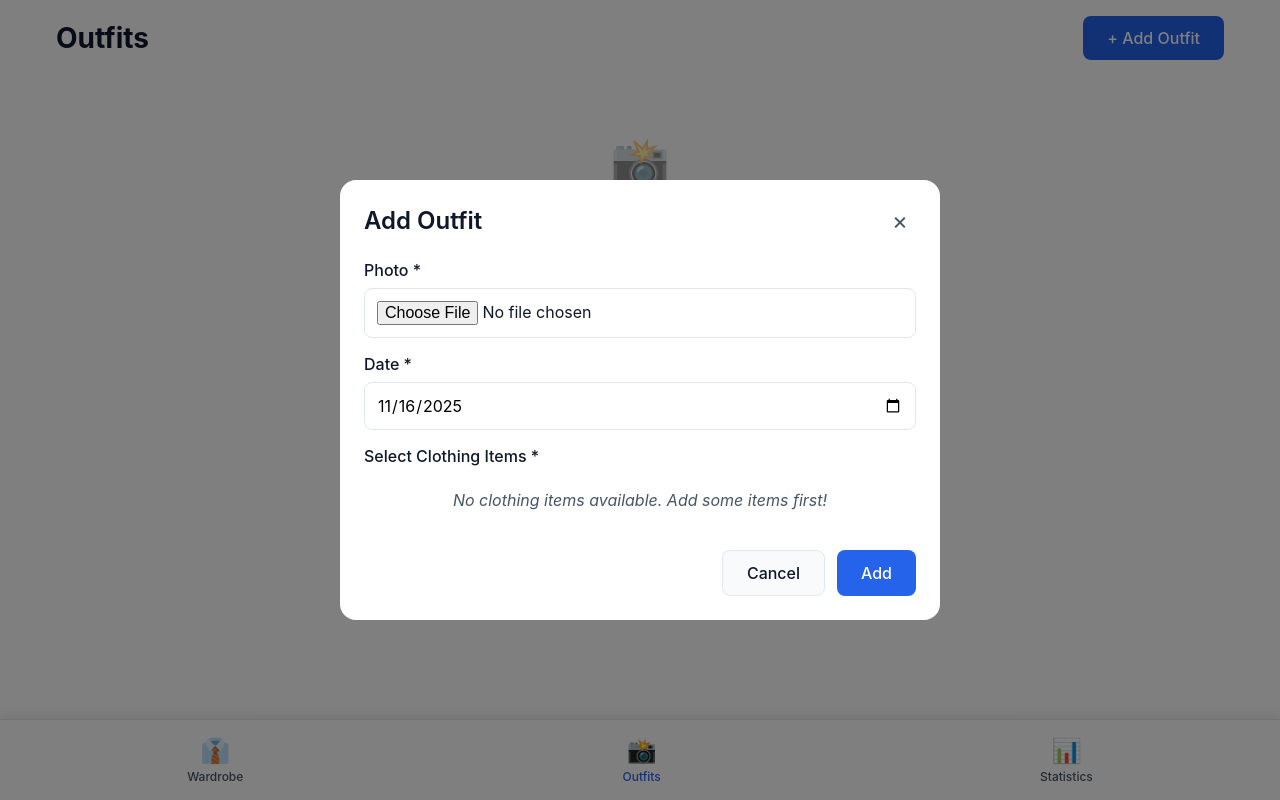
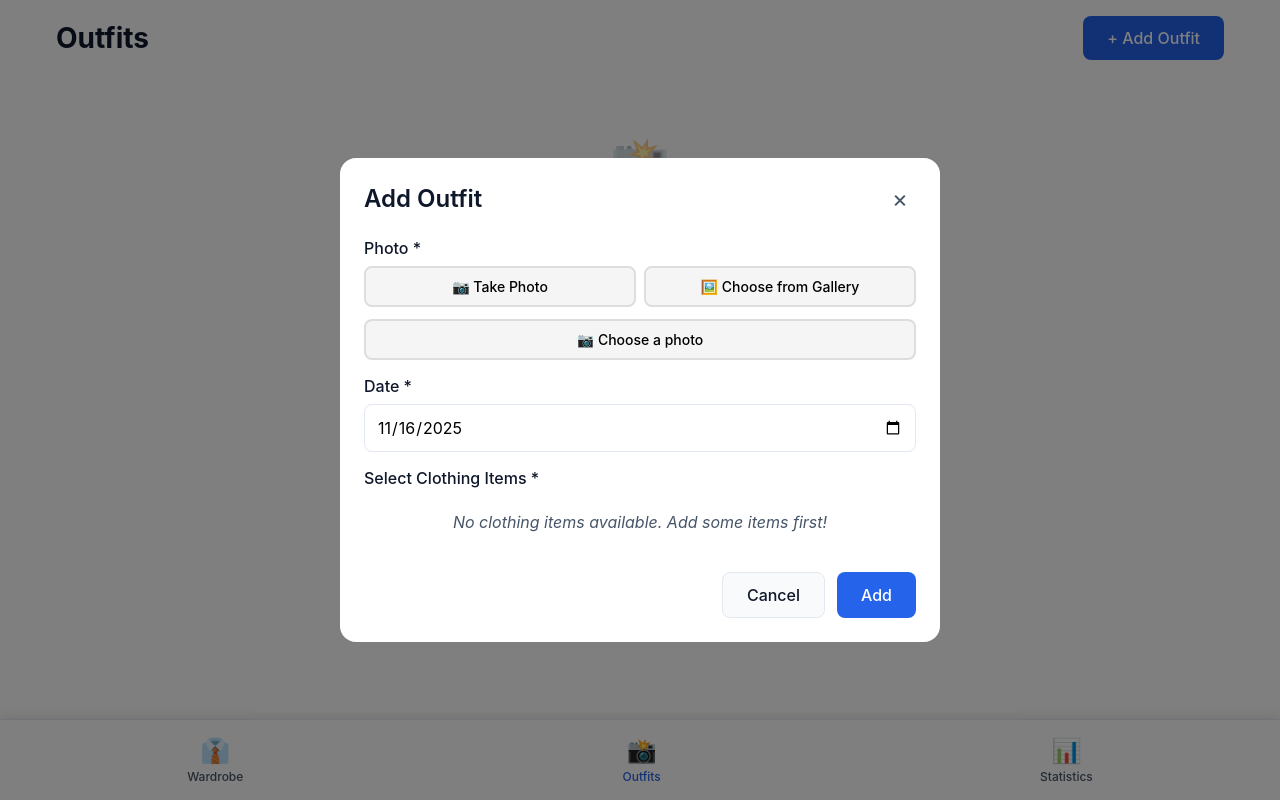
Before and after one commit to all-you-need-is-laugh/ciuchoteka, a React (Vite) app: page /ciuchoteka/outfits in a window 1280 px wide. Both pictures are taken after a click on the button "+ Add Outfit". Built offline with nearby package versions, Linux system fonts and the light colour scheme.

Commit message:
feat: implement ImageUpload component for handling image uploads in ClothingItemForm and OutfitForm

```diff
--- a/src/components/ClothingItemForm.tsx
+++ b/src/components/ClothingItemForm.tsx
@@ -1,7 +1,8 @@
-import React, { useRef, useState } from 'react';
+import React, { useState } from 'react';
 import { ClothingCategory, ClothingItem } from '../types';
 import { compressClothingImage } from '../utils/imageCompression';
 import './ClothingItemForm.css';
+import ImageUpload from './ImageUpload';
 
 interface ClothingItemFormProps {
   item: ClothingItem | null;
@@ -15,27 +16,7 @@ const ClothingItemForm: React.FC<ClothingItemFormProps> = ({ item, onSave, onCan
   const [type, setType] = useState(item?.type || '');
   const [cost, setCost] = useState(item?.cost?.toString() || '');
   const [photo, setPhoto] = useState(item?.photo || '');
-  const [isProcessing, setIsProcessing] = useState(false);
   const [error, setError] = useState('');
-  const fileInputRef = useRef<HTMLInputElement>(null);
-
-  const handleImageSelect = async (e: React.ChangeEvent<HTMLInputElement>) => {
-    const file = e.target.files?.[0];
-    if (!file) return;
-
-    setIsProcessing(true);
-    setError('');
-
-    try {
-      const compressedImage = await compressClothingImage(file);
-      setPhoto(compressedImage);
-    } catch (err) {
-      setError('Failed to process image. Please try another image.');
-      console.error(err);
-    } finally {
-      setIsProcessing(false);
-    }
-  };
 
   const handleSubmit = (e: React.FormEvent) => {
     e.preventDefault();
@@ -75,21 +56,12 @@ const ClothingItemForm: React.FC<ClothingItemFormProps> = ({ item, onSave, onCan
         <form onSubmit={handleSubmit}>
           <div className="form-group">
             <label className="form-label">Photo *</label>
-            <input
-              ref={fileInputRef}
-              type="file"
-              accept="image/*"
-              capture="environment"
-              onChange={handleImageSelect}
-              className="form-input"
-              disabled={isProcessing}
+            <ImageUpload
+              photo={photo}
+              onPhotoChange={setPhoto}
+              onError={setError}
+              compressImage={compressClothingImage}
             />
-            {photo && (
-              <div className="image-preview">
-                <img src={photo} alt="Preview" />
-              </div>
-            )}
-            {isProcessing && <p className="processing-text">Processing image...</p>}
           </div>
 
           <div className="form-group">
@@ -148,7 +120,7 @@ const ClothingItemForm: React.FC<ClothingItemFormProps> = ({ item, onSave, onCan
             <button type="button" className="btn btn-secondary" onClick={onCancel}>
               Cancel
             </button>
-            <button type="submit" className="btn btn-primary" disabled={isProcessing}>
+            <button type="submit" className="btn btn-primary">
               {item ? 'Update' : 'Add'}
             </button>
           </div>
--- /dev/null
+++ b/src/components/ImageUpload.css
@@ -0,0 +1,62 @@
+.image-upload {
+  display: flex;
+  flex-direction: column;
+  gap: 12px;
+}
+
+.image-upload-buttons {
+  display: flex;
+  gap: 8px;
+  flex-wrap: wrap;
+}
+
+.btn-upload {
+  flex: 1;
+  min-width: 140px;
+  padding: 10px 16px;
+  background-color: #f5f5f5;
+  border: 2px solid #ddd;
+  border-radius: 8px;
+  font-size: 14px;
+  font-weight: 500;
+  cursor: pointer;
+  transition: all 0.2s;
+  white-space: nowrap;
+}
+
+.btn-upload:hover:not(:disabled) {
+  background-color: #e8e8e8;
+  border-color: #ccc;
+  transform: translateY(-1px);
+}
+
+.btn-upload:active:not(:disabled) {
+  transform: translateY(0);
+}
+
+.btn-upload:disabled {
+  opacity: 0.6;
+  cursor: not-allowed;
+}
+
+.image-preview {
+  width: 100%;
+  max-width: 300px;
+  margin: 8px auto;
+  border-radius: 8px;
+  overflow: hidden;
+  border: 2px solid #ddd;
+}
+
+.image-preview img {
+  width: 100%;
+  height: auto;
+  display: block;
+}
+
+.processing-text {
+  color: #666;
+  font-size: 14px;
+  text-align: center;
+  margin: 8px 0;
+}
--- /dev/null
+++ b/src/components/ImageUpload.tsx
@@ -0,0 +1,123 @@
+import React, { useRef, useState } from 'react';
+import './ImageUpload.css';
+
+interface ImageUploadProps {
+  photo: string;
+  onPhotoChange: (photo: string) => void;
+  onError: (error: string) => void;
+  compressImage: (file: File) => Promise<string>;
+  disabled?: boolean;
+}
+
+const ImageUpload: React.FC<ImageUploadProps> = ({
+  photo,
+  onPhotoChange,
+  onError,
+  compressImage,
+  disabled = false,
+}) => {
+  const [isProcessing, setIsProcessing] = useState(false);
+  const cameraInputRef = useRef<HTMLInputElement>(null);
+  const galleryInputRef = useRef<HTMLInputElement>(null);
+  const commonInputRef = useRef<HTMLInputElement>(null);
+
+  const handleImageSelect = async (e: React.ChangeEvent<HTMLInputElement>) => {
+    const file = e.target.files?.[0];
+    if (!file) return;
+
+    setIsProcessing(true);
+    onError('');
+
+    try {
+      const compressedImage = await compressImage(file);
+      onPhotoChange(compressedImage);
+    } catch (err) {
+      onError('Failed to process image. Please try another image.');
+      console.error(err);
+    } finally {
+      setIsProcessing(false);
+    }
+  };
+
+  const handleCameraClick = () => {
+    cameraInputRef.current?.click();
+  };
+
+  const handleGalleryClick = () => {
+    galleryInputRef.current?.click();
+  };
+
+  const handleCommonClick = () => {
+    commonInputRef.current?.click();
+  };
+
+  return (
+    <div className="image-upload">
+      <input
+        ref={cameraInputRef}
+        type="file"
+        accept="image/*"
+        capture="environment"
+        onChange={handleImageSelect}
+        style={{ display: 'none' }}
+        disabled={disabled || isProcessing}
+      />
+      <input
+        ref={galleryInputRef}
+        type="file"
+        accept="image/*"
+        onChange={handleImageSelect}
+        style={{ display: 'none' }}
+        disabled={disabled || isProcessing}
+      />
+      <input
+        ref={commonInputRef}
+        type="file"
+        accept="image/*"
+        capture
+        onChange={handleImageSelect}
+        style={{ display: 'none' }}
+        disabled={disabled || isProcessing}
+      />
+
+      <div className="image-upload-buttons">
+        <button
+          type="button"
+          className="btn btn-upload"
+          onClick={handleCameraClick}
+          disabled={disabled || isProcessing}
+        >
+          📷 Take Photo
+        </button>
+        <button
+          type="button"
+          className="btn btn-upload"
+          onClick={handleGalleryClick}
+          disabled={disabled || isProcessing}
+        >
+          🖼️ Choose from Gallery
+        </button>
+      </div>
+
+      <div className="image-upload-buttons">
+        <button
+          type="button"
+          className="btn btn-upload"
+          onClick={handleCommonClick}
+          disabled={disabled || isProcessing}
+        >
+          📷 Choose a photo
+        </button>
+      </div>
+
+      {photo && (
+        <div className="image-preview">
+          <img src={photo} alt="Preview" />
+        </div>
+      )}
+      {isProcessing && <p className="processing-text">Processing image...</p>}
+    </div>
+  );
+};
+
+export default ImageUpload;
--- a/src/components/OutfitForm.tsx
+++ b/src/components/OutfitForm.tsx
@@ -1,6 +1,7 @@
-import React, { useRef, useState } from 'react';
+import React, { useState } from 'react';
 import { ClothingItem, Outfit } from '../types';
 import { compressOutfitImage } from '../utils/imageCompression';
+import ImageUpload from './ImageUpload';
 import './OutfitForm.css';
 
 interface OutfitFormProps {
@@ -14,27 +15,7 @@ const OutfitForm: React.FC<OutfitFormProps> = ({ outfit, clothingItems, onSave,
   const [photo, setPhoto] = useState(outfit?.photo || '');
   const [date, setDate] = useState(outfit?.date.split('T')[0] || new Date().toISOString().split('T')[0]);
   const [selectedItemIds, setSelectedItemIds] = useState<string[]>(outfit?.clothingItemIds || []);
-  const [isProcessing, setIsProcessing] = useState(false);
   const [error, setError] = useState('');
-  const fileInputRef = useRef<HTMLInputElement>(null);
-
-  const handleImageSelect = async (e: React.ChangeEvent<HTMLInputElement>) => {
-    const file = e.target.files?.[0];
-    if (!file) return;
-
-    setIsProcessing(true);
-    setError('');
-
-    try {
-      const compressedImage = await compressOutfitImage(file);
-      setPhoto(compressedImage);
-    } catch (err) {
-      setError('Failed to process image. Please try another image.');
-      console.error(err);
-    } finally {
-      setIsProcessing(false);
-    }
-  };
 
   const toggleItemSelection = (itemId: string) => {
     setSelectedItemIds(prev =>
@@ -77,21 +58,12 @@ const OutfitForm: React.FC<OutfitFormProps> = ({ outfit, clothingItems, onSave,
         <form onSubmit={handleSubmit}>
           <div className="form-group">
             <label className="form-label">Photo *</label>
-            <input
-              ref={fileInputRef}
-              type="file"
-              accept="image/*"
-              capture="environment"
-              onChange={handleImageSelect}
-              className="form-input"
-              disabled={isProcessing}
+            <ImageUpload
+              photo={photo}
+              onPhotoChange={setPhoto}
+              onError={setError}
+              compressImage={compressOutfitImage}
             />
-            {photo && (
-              <div className="image-preview">
-                <img src={photo} alt="Preview" />
-              </div>
-            )}
-            {isProcessing && <p className="processing-text">Processing image...</p>}
           </div>
 
           <div className="form-group">
@@ -136,7 +108,7 @@ const OutfitForm: React.FC<OutfitFormProps> = ({ outfit, clothingItems, onSave,
             <button
               type="submit"
               className="btn btn-primary"
-              disabled={isProcessing || clothingItems.length === 0}
+              disabled={clothingItems.length === 0}
             >
               {outfit ? 'Update' : 'Add'}
             </button>
```
